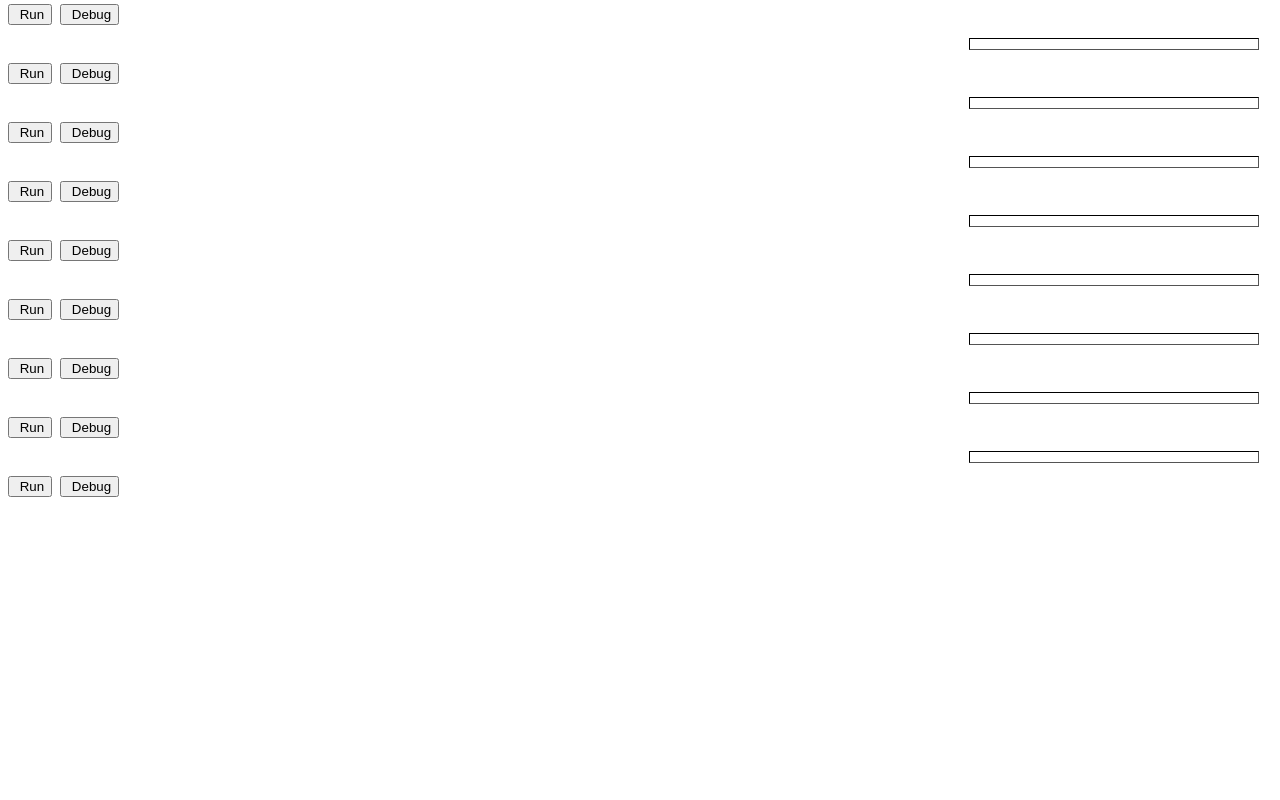
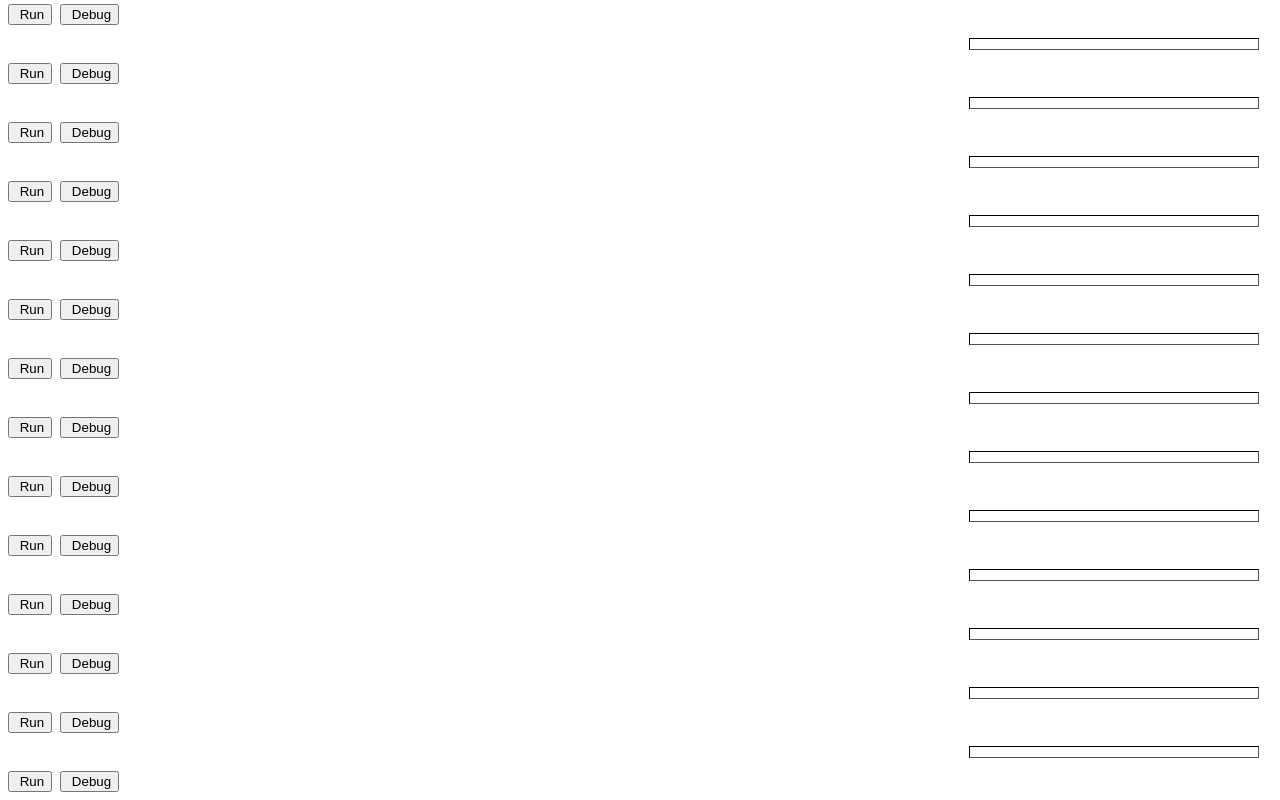
Before and after one commit to IdanArgaman/Code_Runner_JS, a Vue app: page / in a window 1280 px wide. Shown: the part 1989-2789 px from the top of the page. Before the commit the page ends 2494 px from the top, so only its background shows below. Built offline with nearby package versions, Linux system fonts and the light colour scheme; the HTML template or start-up script is replaced by a standard one.

Commit message:
More examples

```diff
--- a/src/assets/code.js
+++ b/src/assets/code.js
@@ -3,13 +3,14 @@
 const CodeTypesEnum = {
     ARRAYS: "Arrays",
     ARROWS: "Arrows",
-    THIS: "this",
+    THIS: "This",
     OBJECTS: "Objects",
     FUNDAMENTALS: "Fundamentals",
-    INTERNAL: "INTERNAL",
+    INTERNAL: "Internals",
     HOISTING: "Hoisting",
     IIFE: "IIFE",
-    NEW_FEATURES: "New Features"
+    NEW_FEATURES: "New Features",
+    TRICKS: "Tricks"
 }
 
 export default [{
@@ -502,7 +503,7 @@ export default [{
         }
     },
     {
-        "categoryId": 1,
+        "categoryId": CodeTypesEnum.ARRAYS,
         "title": "",
         "description": "",
         "code": () => {
@@ -515,7 +516,7 @@ export default [{
         }
     },
     {
-        "categoryId": 1,
+        "categoryId": CodeTypesEnum.ARRAYS,
         "title": "",
         "description": "",
         "code": () => {
@@ -540,7 +541,7 @@ export default [{
         }
     },
     {
-        "categoryId": 1,
+        "categoryId": CodeTypesEnum.FUNDAMENTALS,
         "title": "",
         "description": "",
         "code": () => {
@@ -576,7 +577,7 @@ export default [{
         }
     },
     {
-        "categoryId": 1,
+        "categoryId": CodeTypesEnum.FUNDAMENTALS,
         "title": "",
         "description": "",
         "code": () => {
@@ -598,7 +599,7 @@ export default [{
         }
     },
     {
-        "categoryId": 1,
+        "categoryId": CodeTypesEnum.FUNDAMENTALS,
         "title": "",
         "description": "",
         "code": () => {
@@ -616,7 +617,7 @@ export default [{
         }
     },
     {
-        "categoryId": 1,
+        "categoryId": CodeTypesEnum.ARRAYS,
         "title": "",
         "description": "",
         "code": () => {
@@ -666,7 +667,7 @@ export default [{
         }
     },
     {
-        "categoryId": 1,
+        "categoryId": CodeTypesEnum.ARRAYS,
         "title": "",
         "description": "",
         "code": () => {
@@ -680,18 +681,18 @@ export default [{
         }
     },
     {
-        "categoryId": 1,
+        "categoryId": CodeTypesEnum.THIS,
         "title": "",
         "description": "",
         "code": () => {
             window.message = 'xxx';
             var obj1 = {
                 message: "Hello",
-                innerMessage: ! function () {
+                innerMessage: !(function () {
                     console.log('Obj: ' + this.message);
                     // An IIFE, the function invoker is the windows object
                     // this object doesn't contain a "message" prop so this.message is "xxx"
-                }()
+                })()
             };
 
             // We should note that the IIFE function runs on parsing, before we even access the innerMessage
@@ -735,7 +736,7 @@ export default [{
         }
     },
     {
-        "categoryId": 1,
+        "categoryId": CodeTypesEnum.THIS,
         "title": "",
         "description": "",
         "code": () => {
@@ -751,7 +752,7 @@ export default [{
         }
     },
     {
-        "categoryId": 1,
+        "categoryId": CodeTypesEnum.FUNDAMENTALS,
         "title": "",
         "description": "",
         "code": () => {
@@ -773,7 +774,7 @@ export default [{
         }
     },
     {
-        "categoryId": 1,
+        "categoryId": CodeTypesEnum.FUNDAMENTALS,
         "title": "",
         "description": "",
         "code": () => {
@@ -788,7 +789,6 @@ export default [{
             /* A Function object's READ-ONLY name property indicates the function's name as specified when it was created,
                or it may be either anonymous or '' (an empty string) for functions created anonymously. */
 
-
             Person.name = "John"; // ⚠️ Overriding the name doesn't work!
 
             Person.displayName = function () {
@@ -796,12 +796,12 @@ export default [{
             };
 
             var person1 = new Person('John');
-            person1.displayName();
-            Person.displayName();
+            person1.displayName(); // Access instance property -> 'Jhon'
+            Person.displayName(); // Access the function name which is read-only -> 'Person"
         }
     },
     {
-        "categoryId": 1,
+        "categoryId": CodeTypesEnum.FUNDAMENTALS,
         "title": "",
         "description": "",
         "code": () => {
@@ -809,7 +809,7 @@ export default [{
             var x = 3;
 
             function getNumber() {
-                return x = 2 * x, x = 4 + x, 10 - x; // Comman separating expressions in group, the last expression is the result
+                return (x = 2 * x, x = 4 + x, 10 - x); // Comman separating expressions in group, the last expression is the result
             }
 
             var numb = getNumber();
@@ -817,7 +817,7 @@ export default [{
         }
     },
     {
-        "categoryId": 1,
+        "categoryId": CodeTypesEnum.ARROWS,
         "title": "",
         "description": "",
         "code": () => {
@@ -825,10 +825,11 @@ export default [{
                 console.log(this.name);
             }
 
-            Object.prototype.getName2 = function () {
-                console.log(_this.name); // The prototype uses an arrow function which is wrong,
-                // because now 'this' will always point to "window",
-                // which is the this during parse!
+            // The prototype uses an arrow function which is wrong,
+            // because now 'this' will always point to "window",
+            // which is the this during parse!
+            Object.prototype.getName2 = () => {
+                console.log(this.name);
             };
 
             var personObj = {
@@ -843,7 +844,7 @@ export default [{
         }
     },
     {
-        "categoryId": 1,
+        "categoryId": CodeTypesEnum.FUNDAMENTALS,
         "title": "",
         "description": "",
         "code": () => {
@@ -939,7 +940,7 @@ export default [{
             // own local variables and global ones, not the ones from the scope in which the Function constructor was created.
             // This is different from using eval with code for a function expression.
 
-            var x = 10; // Global scope
+            window.x = 10; // Global scope
 
             function createFunction1() {
                 var x = 20;
@@ -1028,5 +1029,222 @@ export default [{
 
             new Child().getOffsetByInitialPosition();
         }
+    },
+    {
+        "categoryId": CodeTypesEnum.THIS,
+        "title": "The \"this\" for functions and IIFE",
+        "description": "",
+        "code": () => {
+
+            // Nested functions, on the other hand, follow one simple rule: they always have the
+            // global object as their default this value, no matter where they appear
+
+            window.fruit = 'banana';
+
+            var object1 = {
+                fruit: 'orange',
+                say: function () {
+                    (function () {
+                        console.log(this.fruit); // this === window
+                    })();
+                }
+            }
+
+            object1.say();
+
+            var object2 = {
+                fruit: 'orange',
+                say: function () {
+                    var x = function () {
+                        console.log(this.fruit); // this === window
+                    };
+                    x();
+                }
+            }
+
+            object2.say();
+
+            var object3 = {
+                fruit: 'orange',
+                say: function () {
+                    (() => {
+                        console.log(this.fruit); // Arrows captures this on definition so this === object3
+                    })();
+                }
+            }
+
+            object3.say();
+
+            var object4 = {
+                fruit: 'orange',
+                say: function () {
+                    var x = () => { // Arrows captures this on definition so this === object4
+                        console.log(this.fruit);
+                    };
+                    x();
+                }
+            }
+
+            object4.say();
+        }
+    },
+    {
+        "categoryId": CodeTypesEnum.THIS,
+        "title": "This and \"apply\"",
+        "description": "",
+        "code": () => {
+            // When the apply method is called on a function without any arguments or when the
+            // first argument passed is null, the this value of the function becomes the global object
+
+            window.fruit = 'banana';
+
+            var object = {
+                fruit: 'orange',
+                say: function () {
+                    console.log(this.fruit);
+                }
+            }
+
+            object.say();
+            object.say.apply(); // apply with no params -> this === window!
+        }
+    },
+    {
+        "categoryId": CodeTypesEnum.TRICKS,
+        "title": "This and \"apply\"",
+        "description": "",
+        "code": () => {
+            // Lets create a combine function that combines two functions to one
+
+            var add = function (a, b) {
+                return a + b;
+            }
+
+            var square = function (a) {
+                return a * a;
+            }
+
+            var combine = function (fnA, fnB) {
+                return function () {
+                    var args = Array.prototype.slice.call(arguments);
+                    var result = fnA.apply(null, args);
+                    return fnB.call(null, result);
+                }
+            }
+
+            var addThenSquare = combine(add, square);
+
+            console.log(addThenSquare(2, 3)); // (2 + 3)^2 = 25
+        }
+    },
+    {
+        "categoryId": CodeTypesEnum.FUNDAMENTALS,
+        "title": "Playing with types",
+        "description": "",
+        "code": () => {
+
+            // When comparing a string with a number, JavaScript will convert the string to a number when doing the comparison
+            // (https://www.w3schools.com/js/js_comparisons.asp).
+
+            console.log("2 == '2' - ", 2 == '2'); // '2' gets converted to 2 and then the compariosn takes place
+
+            // All objects are true in a boolean context.
+            // There are only numeric and string conversions.
+            // The numeric conversion happens when we subtract objects or apply mathematical functions.
+            // As for the string conversion – it usually happens when we output an object like alert(obj) and in similar contexts.
+
+            // For an object-to-string conversion, when we’re doing an operation on an object that expects a string
+            // For an object-to-number conversion, like when we’re doing maths
+
+            // In modern javascript there’s a built-in symbol named "Symbol.toPrimitive" that should be used to name the conversion
+            // method in older javascript we used "valueOf" and "toString" to comvert the object to primitive.
+
+            // So, when converting object to primitive we depending on the provided hint we will try
+            // to convert to object to number or string ---> THAT DEPENDS ON THE HINT
+            // There are 3 hints: Number, String, and "default" that behaves the same way as "number".
+
+            // During comparison - We try to convert he array to number! But its valueOf implementation doesn't satisfiy
+            // the situation so the array is converted to string '0' and then the string is converted to number 0.
+            console.log('0 == [0] - ', + 0 == [0]); // true
+
+            console.log(1 == []); // false! [] -> '' and '' != 1
+
+            // But
+            var myArray = [];
+            myArray.valueOf = function () {
+                return 1
+            };
+            console.log(myArray == 1) // true
+
+            // And
+            var mySecondArray = [];
+            mySecondArray.toString = function () {
+                return '1'
+            };
+            console.log(mySecondArray == 1) // true
+
+            // And - A prove that valueOf is being called BEFORE toString
+            var myThirdArray = [];
+            myThirdArray.valueOf = function () {
+                return 2
+            };
+            myThirdArray.toString = function () {
+                return '1'
+            };
+            console.log('myThirdArray: ', + myThirdArray == 1) // false
+
+            // And
+            console.log(1 + {}) // Tries valueOf without success so uses toString, + is forgiving so it will try toString
+            console.log(1 - {}) // Tries valueOf without success so uses toString, - is not forgiving so NaN
+
+            var myCleverObj = {};
+            myCleverObj.valueOf = function() {
+                return 1000;
+            }
+
+            console.log(1 + myCleverObj);
+            console.log(1 - myCleverObj);
+
+            // Empty string is converted to 0
+            console.log([] == 0) // true, [] => '' => 0
+            console.log({} == 0) // false, {} => '[Object Object]' => NaN
+
+            /*
+             To do the conversion, JavaScript tries to find and call three object methods:
+                ◻️ Call obj[Symbol.toPrimitive](hint) – the method with the symbolic key Symbol.toPrimitive (system symbol), if such method exists.
+                ◻️ Otherwise if hint is "string" - try obj.toString() and obj.valueOf(), whatever exists.
+                ◻️ Otherwise if hint is "number" or "default" - try obj.valueOf() and obj.toString(), whatever exists.
+            */
+
+            // NaN doesn't equal to itself so we can check for it by
+            var reallyIsNaN = function (x) {
+                return x !== x; // Comparing the parameter to itself!
+            }
+
+            // Look at that:
+            console.log(!!new Boolean(false)) // true - because all object are truthy!
+            console.log(new Boolean(false) == true) // false - because the boolean object valueOf returns false
+            console.log((new Boolean(false)).valueOf()) // false
+
+            // 👍 Primitive wrapper objects, return their primitive values with the valueOf method,
+            // and return their string-cast values for toString
+        }
+    },
+    {
+        "categoryId": CodeTypesEnum.THIS,
+        "title": "This and consturctor functions",
+        "description": "",
+        "code": () => {
+            var fruit = 'banana';
+
+            // constructor function
+            var Person = function() {
+                console.log(this.fruit);
+            }
+
+            Person();
+
+            new Person();
+        }
     }
 ]
```
